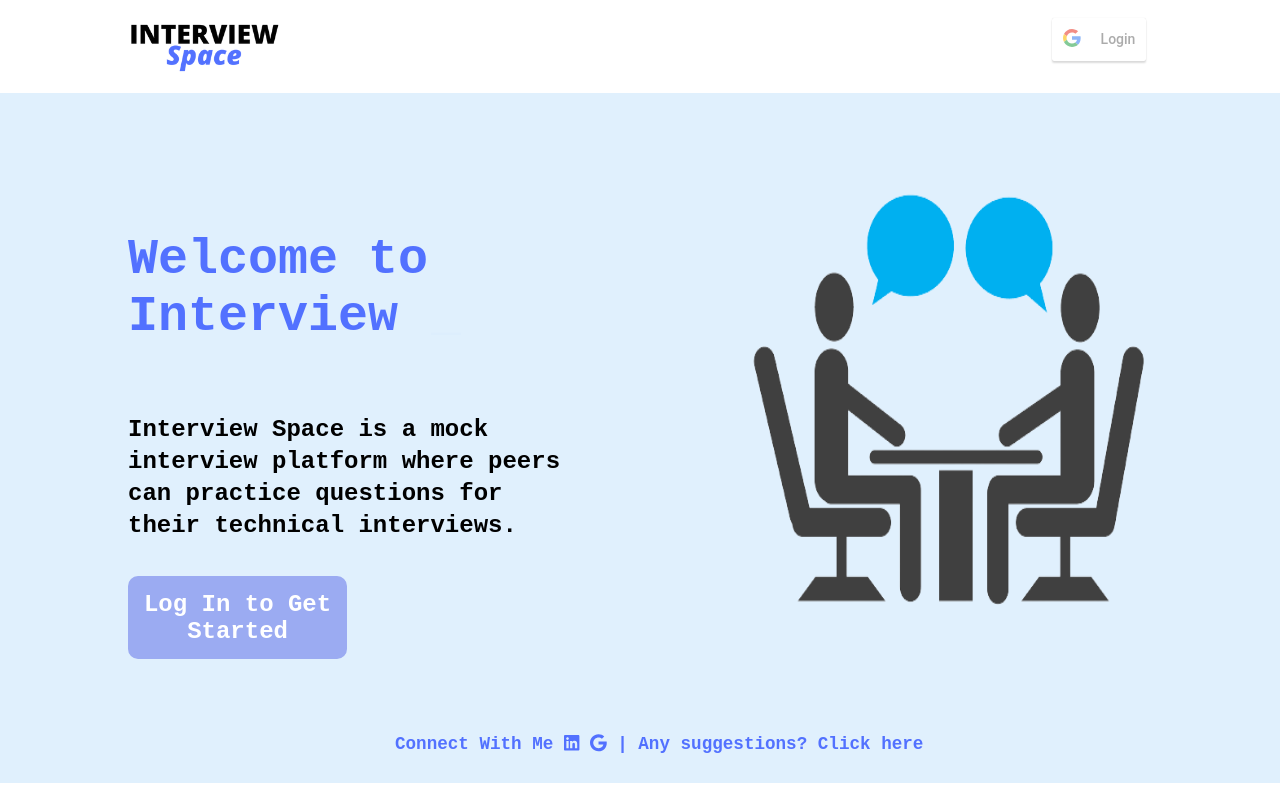
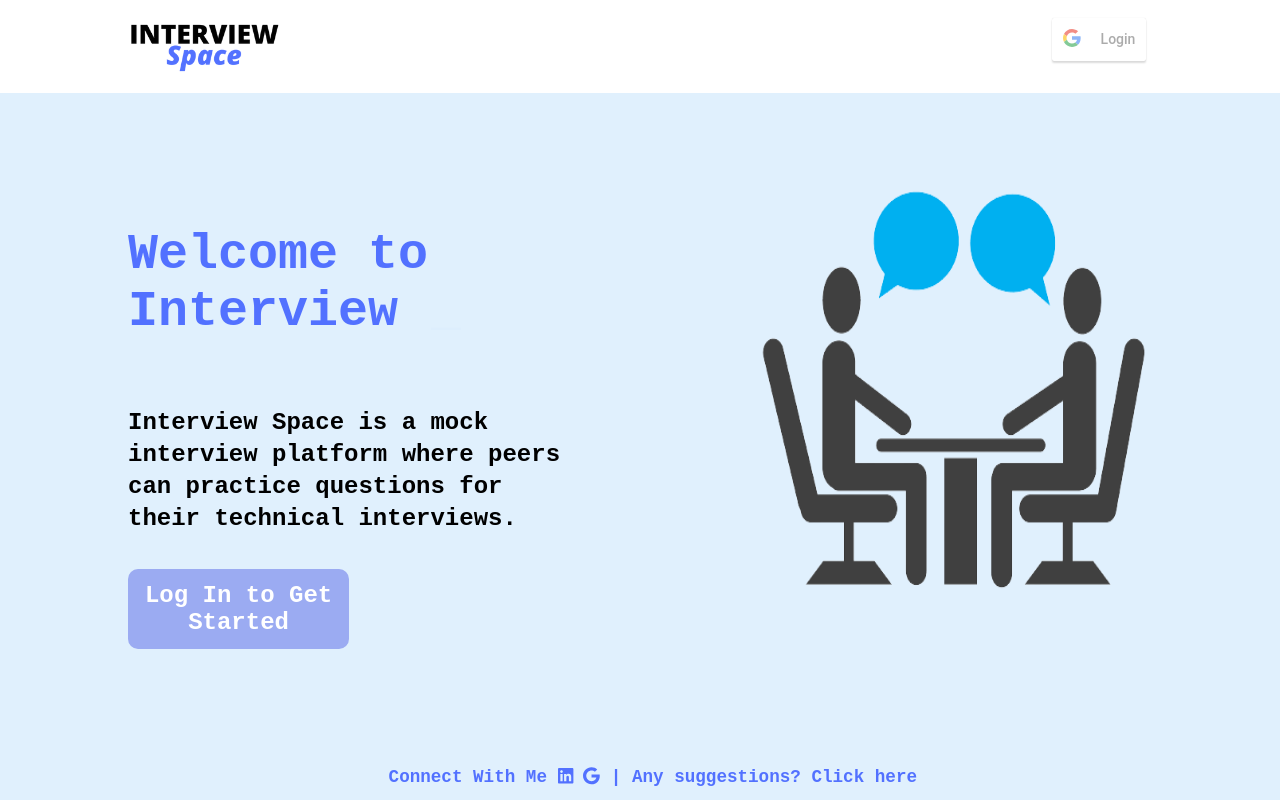
Before and after one commit to sakshamarya/InterviewSpace-frontend, a React (Create React App) app: page / in a window 1280 px wide. Built offline with nearby package versions, Linux system fonts and the light colour scheme; no server answers.

Commit message:
fixed footer

```diff
--- a/src/components/Home.module.css
+++ b/src/components/Home.module.css
@@ -7,7 +7,7 @@
 
 .main {
   position: absolute;
-  height: 86.3%;
+  height: 83.5%;
   width: 80%;
   background-color: #e0f0fd;
   padding: 0 10%;
@@ -78,7 +78,20 @@
 }
 
 .footer{
-  position: absolute;
+
+  position: fixed;
+  left: 0%;
+  bottom: 0%;
+  width: 100%;
+  text-align: center;
+  padding: 1%;
+  color: #5271ff;
+  font-size: 1.1rem;
+  font-weight: bold;
+  font-family: monospace;
+  background-color: #e0f0fd;
+
+  /* position: absolute;
   text-align: center;
   width: 50%;
   padding: 0.5%;
@@ -87,7 +100,7 @@
   color: #5271ff;
   font-size: 1.1rem;
   font-weight: bold;
-  font-family: monospace;
+  font-family: monospace; */
 }
 
 a, a:visited{
```
